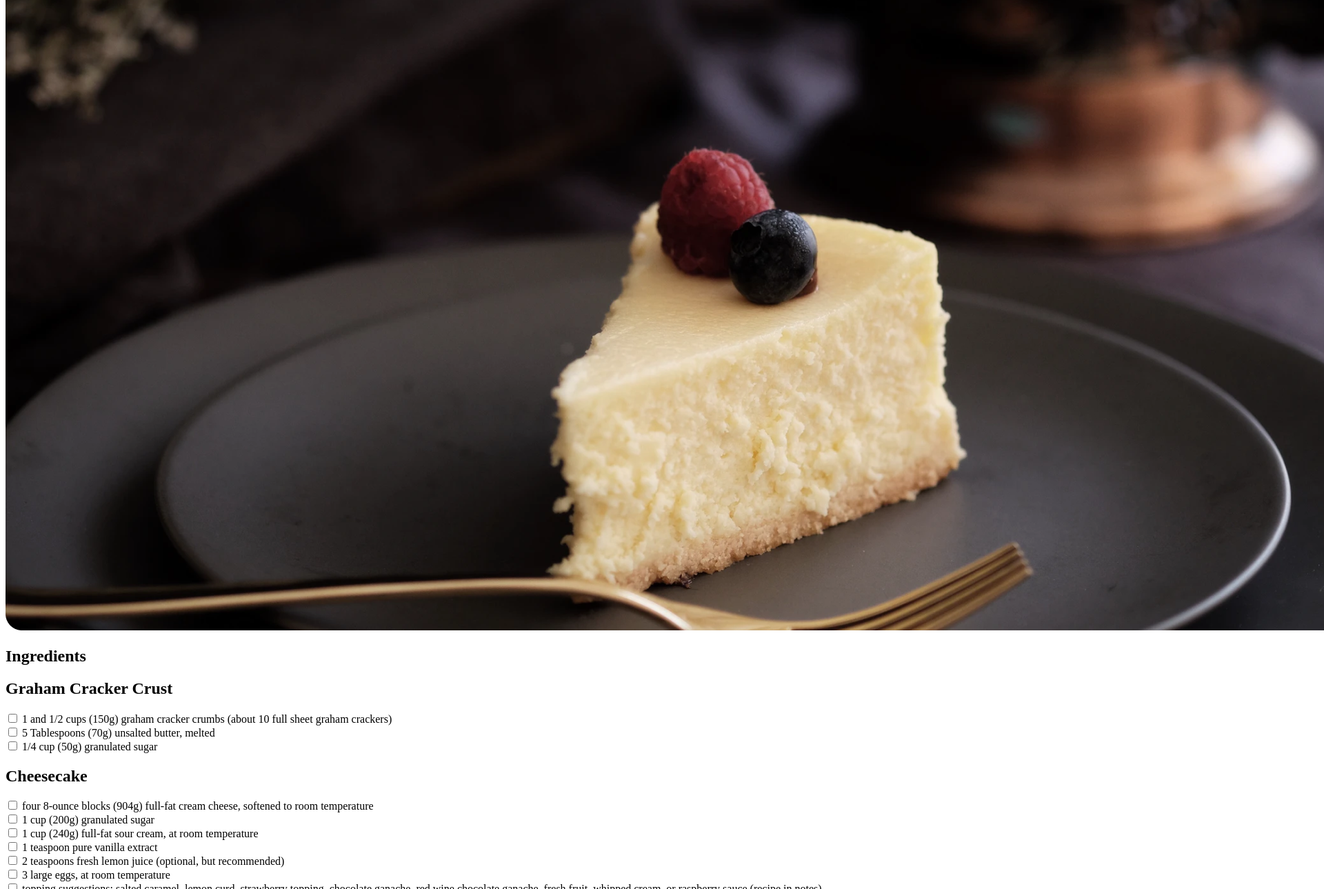
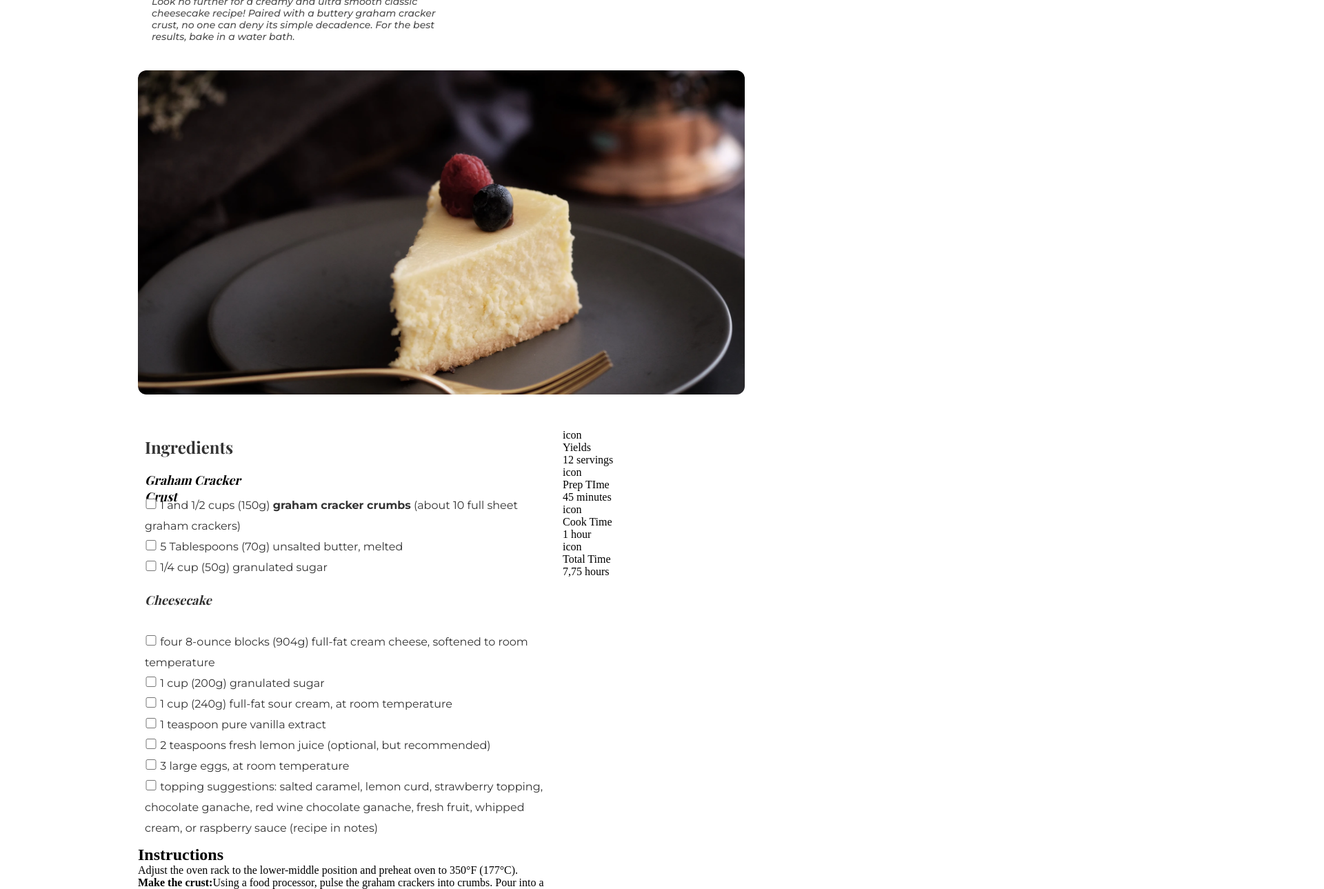
Before and after one commit to adamcarneiro/Recipe-Page, a plain HTML site: page index.html in a window 1280 px wide. Shown: the part 140-1429 px from the top of the page at 69% size, 1920 px wide, since content can reach past the window. Drawn offline with nearby package versions, Linux system fonts and the light colour scheme; a web font is replaced by a local one.

Commit message:
Top and ingrendient concluded

```diff
--- a/index.html
+++ b/index.html
@@ -10,10 +10,11 @@
   <title>Recipe Page</title>
 </head>
 <body>
+
   <div class="container">
       <header>
-      <h1>Classic Cheesecake Recipe</h1>
-      <div class="header--containe">
+        <h1 id="tm">Classic Cheesecake Recipe</h1>
+        <div class="header--container">
           <p>Look no further for a creamy and ultra smooth classic cheesecake recipe!
             Paired with a buttery graham cracker crust, no one can deny its simple decadence.
             For the best results, bake in a water bath.</p>
@@ -21,10 +22,10 @@
       </header>
 
       <div class="top--photo">
-      <img src="img/photo1.png" alt="">
       </div>
 
       <main>
+        <!-- PART1 -->
         <div class="recipes-container">
             <div class="ingredients--containner">
               <h2>Ingredients</h2>
@@ -32,7 +33,7 @@
                 <h2>Graham Cracker Crust</h2>
                 <div class="check--items">
                   <input type="checkbox" id="vehicle1" name="vehicle1" value="Bike">
-              <label for="">1 and 1/2 cups (150g) graham cracker crumbs (about 10 full sheet graham crackers)</label><br>
+                  <label for="">1 and 1/2 cups (150g) <b>graham cracker crumbs</b> (about 10 full sheet graham crackers)</label><br>
                   <input type="checkbox" id="vehicle2" name="vehicle2" value="Car">
                   <label for="">5 Tablespoons (70g) unsalted butter, melted</label><br>
                   <input type="checkbox" id="vehicle3" name="vehicle3" value="Boat">
@@ -63,10 +64,14 @@
             </div>
 
             <div class="instructions-container">
+
+              <h2>Instructions</h2>
+
                 <div class="instruction-block">
                   <div class="icon-div"></div>
                   <div class="instruction-content">
                     <p>Adjust the oven rack to the lower-middle position and preheat oven to 350°F (177°C).</p>
+                  </div>
                 </div>
 
                 <div class="instruction-block">
@@ -75,12 +80,16 @@
                       <p><b>Make the crust:</b>Using a food processor, pulse the graham crackers into crumbs. Pour into a medium bowl and stir in sugar and melted butter until combined. (You can also pulse it all together in the food processor.) Mixture will be sandy. Press firmly into the bottom and slightly up the sides of a 9-inch or 10-inch springform pan. No need to grease the pan first. I use the bottom of a measuring cup to pack the crust down tightly. Pre-bake for 8 minutes. Remove from the oven and place the hot pan on a large piece of aluminum foil. The foil will wrap around the pan for the water bath in step 4.
                         Allow crust to slightly cool as you prepare the filling.</p>
                     </div>
+                </div>
+
                 <div class="instruction-block">
                     <div class="icon-div"></div>
                     <div class="instruction-content">
                         <p><b>Make the filling:</b> Using a handheld or stand mixer fitted with a paddle attachment, beat the cream cheese and granulated sugar together on medium-high speed in a large bowl until the mixture is smooth and creamy, about 2 minutes. Add the sour cream, vanilla extract, and lemon juice then beat until fully combined. On medium speed, add the eggs one at a time, beating after each addition until just blended.
                           After the final egg is incorporated into the batter, stop mixing. To help prevent the cheesecake from deflating and cracking as it cools, avoid over-mixing the batter as best you can.</p>
                     </div>
+                </div>
+
                 <div class="instruction-block">
                     <div class="icon-div"></div>
                     <div class="instruction-content">
@@ -89,27 +98,37 @@
                             (Or you can place the roasting pan in the oven first, then pour the hot water in. Whichever is easier for you.)
                           </p>
                     </div>
+                </div>
+
                 <div class="instruction-block">
                     <div class="icon-div"></div>
                     <div class="instruction-content">
                         <p>Bake cheesecake for 55-70 minutes or until the center is almost set.
                           When it’s done, the center of the cheesecake will slightly wobble if you gently shake the pan. Turn the oven off and open the oven door slightly. Let the cheesecake sit in the oven in the water bath as it cools down for 1 hour. Remove from the oven and water bath, then cool cheesecake completely at room temperature. Then refrigerate the cheesecake for at least 4 hours or overnight.</p>
                     </div>
+                </div>
+
                 <div class="instruction-block">
                             <div class="icon-div"></div>
                             <div class="instruction-content">
                               <p>Use a knife to loosen the chilled cheesecake from the rim of the springform pan, then remove the rim.
                                 Using a clean sharp knife, cut into slices for serving. For neat slices, wipe the knife clean and dip into warm water between each slice.</p>
                             </div>
+                </div>
+
                 <div class="instruction-block">
                   <div class="icon-div"></div>
                   <div class="instruction-content">
                     <p>Serve cheesecake with desired toppings. Cover and store leftover cheesecake in the refrigerator for up to 5 days.</p>
                   </div>
                 </div>
-        </div>
+
+
             </div>
 
+        </div>
+
+          <!-- LEFT SIDE INFORMATION -->
         <div class="left--informatiom">
           <div class="plate-informatiom--block">
             <span>icon</span>
@@ -121,7 +140,6 @@
             <span>icon</span>
             <p>Prep TIme</p>
             <p>45 minutes</p>
-        </div>
           </div>
 
           <div class="plate-informatiom--block">
@@ -136,7 +154,9 @@
             <p>7,75 hours</p>
           </div>
         </div>
+
       </main>
+
   </div>
 
   <footer>
--- a/style.css
+++ b/style.css
@@ -0,0 +1,163 @@
+*{
+    padding: 0;
+    margin: 0;
+    box-sizing: border-box;
+}
+
+.container{
+    margin: 50px 200px 0 200px;
+    /* background-color: crimson; */
+}
+
+header{
+
+    display: flex;
+    flex-direction: column;
+    flex: 1 1 650px;
+    /* width: 650px; */
+
+    padding: 10px 0 10px 0;
+
+}
+
+#tm{
+    /* width: 587px; */
+    width: 100%;
+
+    font-family: Playfair Display;
+    font-style: normal;
+    font-weight: bold;
+    /* font-size: 48px; */
+    font-size: 3rem;
+    line-height: 4rem;
+    /* identical to box height */
+
+    color: #000000;
+}
+
+.header--container{
+    width: 50%;
+    margin-left: 20px;
+    /* padding: 10px; */
+    padding-top: 10px;
+}
+
+.header--container >p{
+    font-family: Montserrat;
+    font-style: italic;
+    font-weight: 500;
+    font-size: 0.875rem;
+    line-height: 1.0625rem;
+
+    /* Gray 2 */
+
+    color: #4F4F4F;
+}
+
+.top--photo{
+/* width: 969px; */
+width: 100%;
+height: 29.375rem;
+
+background: url(img/photo1.png);
+background-repeat: no-repeat;
+background-size: 70vw 29.375rem;
+border-radius: 12px;
+
+margin-top: 30px;
+
+}
+
+main{
+    /* background-color: chartreuse; */
+    display: flex;
+    flex: 1 1 100%;
+    margin-top: 50px;
+    width: 100%;
+}
+
+.recipes-container{
+    /* background-color: cornflowerblue; */
+    max-width: 70%;
+}
+
+.ingredients--containner{
+    padding: 10px;
+}
+
+.ingredients--containner>h2{
+
+    font-family: Playfair Display;
+    font-style: normal;
+    font-weight: bold;
+    font-size: 1.5rem;
+    line-height: 2rem;
+    /* identical to box height */
+    /* Gray 1 */
+
+    color: #333333;
+}
+
+.graham-recipe{
+    margin-top: 20px;
+}
+
+.graham-recipe >h2{
+    width: 11.0625rem;
+    height: 1.5rem;
+
+    font-family: Playfair Display;
+    font-style: italic;
+    font-weight: normal;
+    font-size: 1.125rem;
+    line-height: 1.5rem;
+    /* identical to box height */
+
+
+    /* Gray 1 */
+}
+
+.check--items{
+    margin-top: 10px;
+    font-family: Montserrat;
+    font-style: normal;
+    font-weight: normal;
+    font-size: 1rem;
+    line-height: 1.5625rem;
+    /* or 156% */
+    display: inline-block;
+
+    /* Gray 1 */
+
+    color: #333333;
+}
+
+input{
+    height: 15px;
+    width: 18px;
+    /* border-color: darkturquoise; */
+}
+
+label{
+    line-height: 30px;
+    /* background-color: darkviolet; */
+}
+
+.cheesecake-recipe{
+    margin-top: 20px;
+}
+
+.cheesecake-recipe >h2{
+    width: 17.9375rem;
+    height: 3rem;
+
+    font-family: Playfair Display;
+    font-style: italic;
+    font-weight: normal;
+    font-size: 1.125rem;
+    line-height: 1.5rem;
+
+    /* Gray 1 */
+
+    color: #333333;
+}
```
Lines whose indentation alone changed are shown as unchanged.
